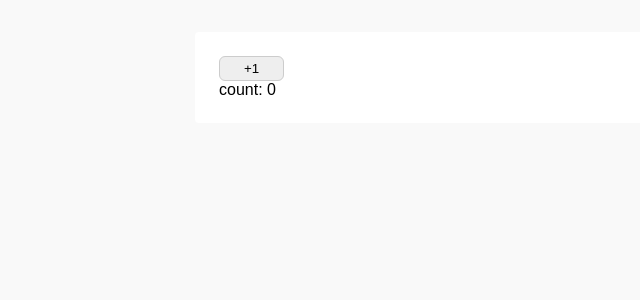
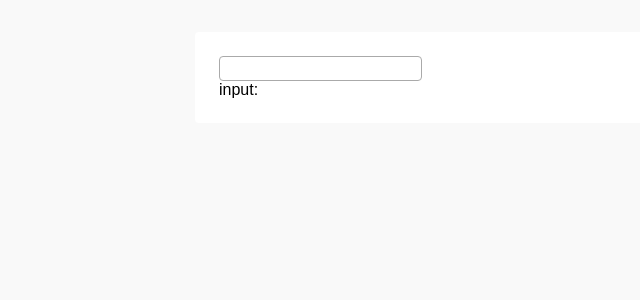
Before and after one commit to m-tsuru/bootcamp-react, a React (Vite) app: page / in a window 1280 px wide. Shown: the top 300 px of the page, without its empty margins (145-785 px from the left). Built offline with nearby package versions, Linux system fonts and the light colour scheme.

Commit message:
Stateとその変更に対するリアクティブな操作 -> 文字列のStateとonChange
https://iij.github.io/bootcamp/frontend/react/#文字列のstateとonchange

```diff
--- a/src/App.tsx
+++ b/src/App.tsx
@@ -1,19 +1,19 @@
 import {useState} from "react";
 
-function Counter() {
-  const [count, useUnko] = useState(0);
+function TextInput() {
+  const [text, setText] = useState("");
   return (
     <div>
-      <button onClick={() => useUnko(count + 1)}>+1</button>
-      <p>count: {count}</p>
+      <input type="text" value={text} onChange={(event) => setText(event.target.value)}/>
+      <p>input: {text}</p>
     </div>
-  )
+  );
 }
 
 export default function App() {
   return (
     <div className="App">
-      <Counter />
+      <TextInput />
     </div>
-  )
+  );
 }
```
